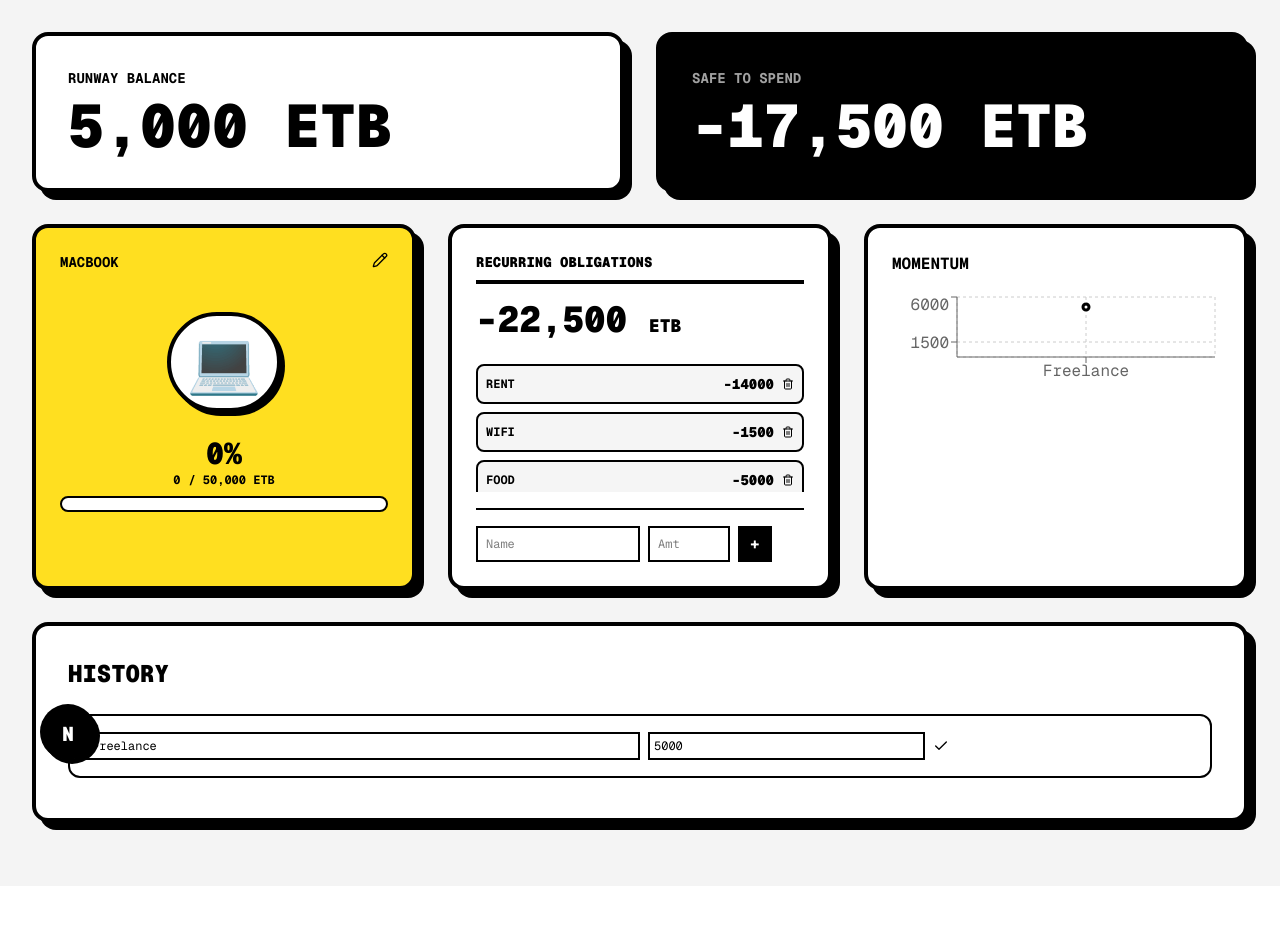
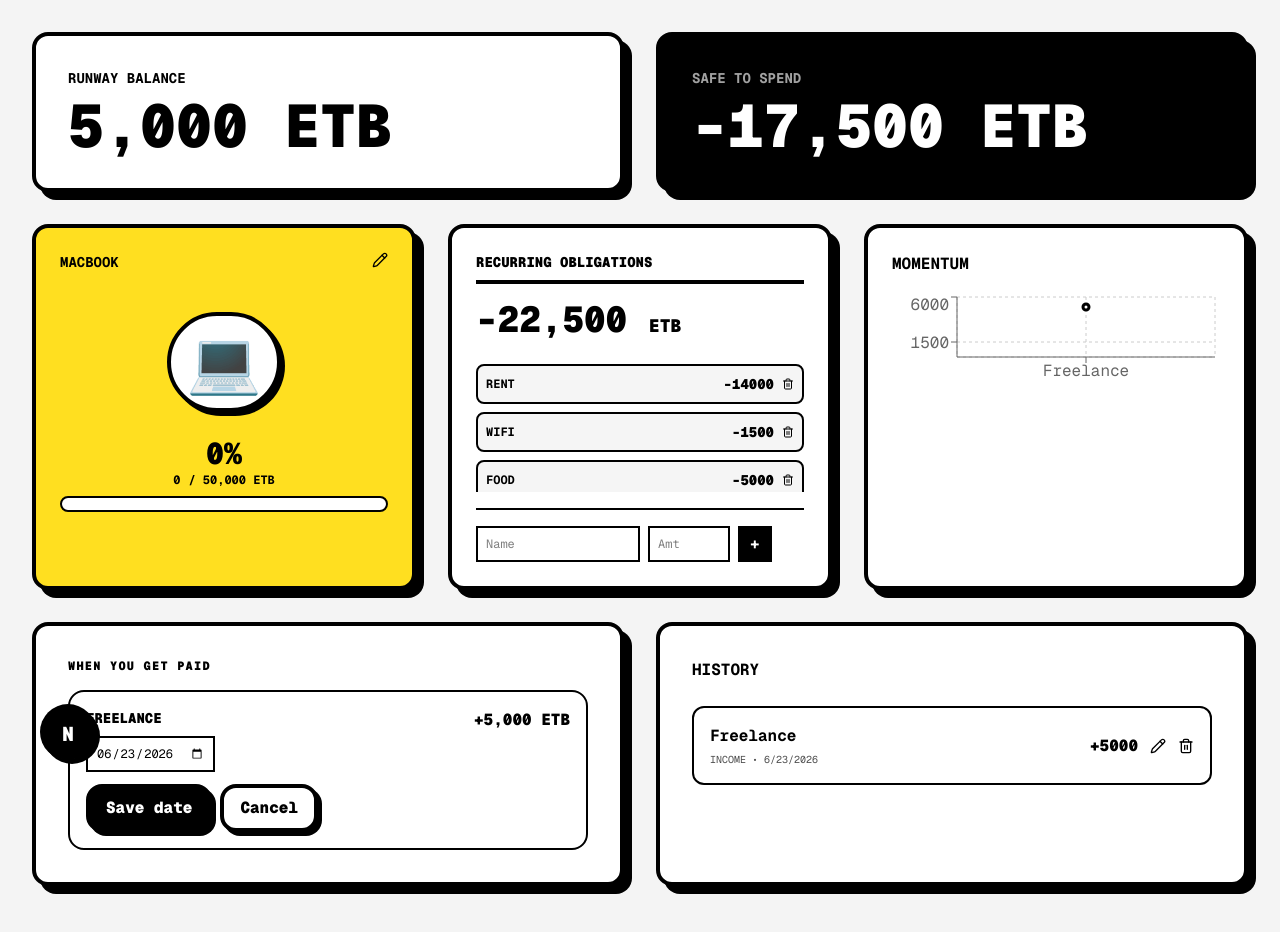
Before and after one commit to natebemakingshii/INCOME-TRACKER, a Next.js app: page / in a window 1280 px wide. Both pictures are taken after a click on the button 1154 px from the left and 744 px from the top of the page. Shown: the top 932 px of the page. Before the commit the page ends 886 px from the top, so only its background shows below. Built offline with nearby package versions, Linux system fonts and the light colour scheme; no server answers; the database is empty.

Commit message:
feat: enhance transaction management with date handling and improved UI for income display

```diff
--- a/app/page.tsx
+++ b/app/page.tsx
@@ -5,9 +5,11 @@ import { doc, getDoc, setDoc } from 'firebase/firestore';
 import { Trash2, X, Trash, Pencil, Check } from 'lucide-react';
 import { LineChart, Line, ResponsiveContainer, CartesianGrid, XAxis, YAxis } from 'recharts';
 
+type Transaction = { id: number; text: string; amount: number; type: 'income' | 'expense' | 'savings'; date: string };
+
 export default function HUD() {
   const [mounted, setMounted] = useState(false);
-  const [transactions, setTransactions] = useState([{ id: 1, text: 'Freelance', amount: 5000, type: 'income' }]);
+  const [transactions, setTransactions] = useState<Transaction[]>([{ id: 1, text: 'Freelance', amount: 5000, type: 'income', date: new Date().toISOString() }]);
   const [savings, setSavings] = useState(0);
   const [recurring, setRecurring] = useState([
     { id: 1, text: 'RENT', amount: 14000 },
@@ -25,7 +27,7 @@ export default function HUD() {
   const [formData, setFormData] = useState({ text: '', amount: '', type: 'income' as 'income' | 'expense' | 'savings' });
   const [newRec, setNewRec] = useState({ text: '', amount: '' });
   const [editingId, setEditingId] = useState<number | null>(null);
-  const [editData, setEditData] = useState({ text: '', amount: '' });
+  const [editData, setEditData] = useState({ text: '', amount: '', date: new Date().toISOString() });
 
   // Load from Firestore
   useEffect(() => {
@@ -34,7 +36,14 @@ export default function HUD() {
       const docSnap = await getDoc(docRef);
       if (docSnap.exists()) {
         const data = docSnap.data();
-        setTransactions(data.transactions);
+        const tx = (data.transactions || []).map((item: unknown) => {
+          const transaction = item as Partial<Transaction>;
+          return {
+            ...(transaction as Transaction),
+            date: transaction?.date ? new Date(transaction.date as string).toISOString() : new Date().toISOString(),
+          } as Transaction;
+        });
+        setTransactions(tx);
         setSavings(data.savings);
         setRecurring(data.recurring);
       }
@@ -63,11 +72,17 @@ export default function HUD() {
     .filter(t => t.type === 'expense')
     .reduce((acc, t) => acc + t.amount, 0), [transactions]);
 
+  const incomeTransactions = useMemo(() => transactions.filter(t => t.type === 'income'), [transactions]);
+
   const currentBalance = useMemo(() => {
     return totalIncome - totalExpenses - savings;
   }, [totalIncome, totalExpenses, savings]);
 
   const safeToSpend = useMemo(() => currentBalance - totalRecurring, [currentBalance, totalRecurring]);
+
+  const updateTransactionDate = (id: number, date: string) => {
+    setTransactions(prev => prev.map(t => t.id === id ? { ...t, date } : t));
+  };
 
   const savingsPercent = useMemo(() => Math.min(Math.round((goalAmount === 0 ? 0 : (savings / goalAmount) * 100)), 100), [savings, goalAmount]);
 
@@ -82,8 +97,11 @@ export default function HUD() {
   const addTransaction = () => {
     const amount = Number(formData.amount);
     if (!amount) return;
-    if (formData.type === 'savings') { setSavings(prev => prev + amount); }
-    else { setTransactions([...transactions, { id: Date.now(), text: formData.text || 'Entry', amount, type: formData.type }]); }
+    if (formData.type === 'savings') {
+      setSavings(prev => prev + amount);
+    } else {
+      setTransactions([...transactions, { id: Date.now(), text: formData.text || 'Entry', amount, type: formData.type, date: new Date().toISOString() }]);
+    }
     setIsModalOpen(false);
     setFormData({ text: '', amount: '', type: 'income' });
   };
@@ -169,28 +187,81 @@ export default function HUD() {
         </div>
       </div>
 
-      <section className="border-4 border-black bg-white p-8 shadow-[8px_8px_0px_0px_rgba(0,0,0,1)] rounded-2xl mb-8">
-        <h2 className="text-2xl font-black mb-6">HISTORY</h2>
-        {transactions.map(t => (
-          <div key={t.id} className="flex justify-between items-center border-2 border-black p-4 mb-2 rounded-xl">
-            {editingId === t.id ? (
-              <div className="flex gap-2 w-full">
-                <input className="border-2 border-black p-1 text-xs w-1/2" defaultValue={t.text} onChange={(e) => setEditData({...editData, text: e.target.value})} />
-                <input className="border-2 border-black p-1 text-xs w-1/4" defaultValue={t.amount} onChange={(e) => setEditData({...editData, amount: e.target.value})} />
-                <button onClick={() => { setTransactions(transactions.map(tr => tr.id === t.id ? { ...tr, text: editData.text, amount: Number(editData.amount) } : tr)); setEditingId(null); }}><Check size={16}/></button>
+      <section className="grid grid-cols-1 md:grid-cols-2 gap-8 mb-8">
+        <div className="border-4 border-black p-8 bg-white shadow-[8px_8px_0px_0px_rgba(0,0,0,1)] rounded-2xl">
+          <h2 className="text-xs font-black uppercase tracking-widest mb-4">When you get paid</h2>
+          <div className="space-y-4">
+            {incomeTransactions.map((income) => (
+              <div key={income.id} className="border-2 border-black p-4 rounded-2xl flex flex-col gap-3">
+                <div className="flex justify-between items-start gap-4">
+                  <div>
+                    <p className="font-black text-sm uppercase">{income.text}</p>
+                    {editingId === income.id ? (
+                      <input
+                        type="date"
+                        className="mt-2 border-2 border-black p-2 text-xs"
+                        value={editData.date.slice(0, 10)}
+                        onChange={(e) => setEditData({ ...editData, date: new Date(e.target.value).toISOString() })}
+                      />
+                    ) : (
+                      <p className="text-xs opacity-70 mt-2">{new Date(income.date).toLocaleDateString()}</p>
+                    )}
+                  </div>
+                  <div className="text-right">
+                    <p className="font-black">+{income.amount.toLocaleString()} ETB</p>
+                  </div>
+                </div>
+                {editingId === income.id ? (
+                  <div className="flex gap-2 flex-wrap">
+                    <button
+                      onClick={() => {
+                        updateTransactionDate(income.id, editData.date);
+                        setEditingId(null);
+                      }}
+                      className="bg-black text-white px-4 py-2 border-4 border-black font-black rounded-2xl shadow-[4px_4px_0px_0px_rgba(0,0,0,1)]"
+                    >
+                      Save date
+                    </button>
+                    <button
+                      onClick={() => setEditingId(null)}
+                      className="bg-white text-black px-4 py-2 border-4 border-black font-black rounded-2xl shadow-[4px_4px_0px_0px_rgba(0,0,0,1)]"
+                    >
+                      Cancel
+                    </button>
+                  </div>
+                ) : (
+                  <button
+                    onClick={() => {
+                      setEditingId(income.id);
+                      setEditData({ text: income.text, amount: income.amount.toString(), date: income.date });
+                    }}
+                    className="self-start bg-black text-white px-4 py-2 border-4 border-black font-black rounded-2xl shadow-[4px_4px_0px_0px_rgba(0,0,0,1)]"
+                  >
+                    Edit pay date
+                  </button>
+                )}
               </div>
-            ) : (
-              <>
-                <span className="font-bold">{t.text}</span>
-                <div className="flex gap-4 items-center">
-                  <span className="font-bold">{t.type === 'income' ? '+' : '-'}{t.amount}</span>
-                  <button onClick={() => {setEditingId(t.id); setEditData({text: t.text, amount: t.amount.toString()})}}><Pencil size={16}/></button>
+            ))}
+          </div>
+        </div>
+        <div className="border-4 border-black p-8 bg-white shadow-[8px_8px_0px_0px_rgba(0,0,0,1)] rounded-2xl">
+          <h2 className="font-bold mb-6">HISTORY</h2>
+          <div className="space-y-3">
+            {transactions.map(t => (
+              <div key={t.id} className="flex justify-between items-center border-2 border-black p-4 rounded-xl">
+                <div className="space-y-1">
+                  <p className="font-bold">{t.text}</p>
+                  <p className="text-[10px] opacity-70">{t.type.toUpperCase()} • {new Date(t.date).toLocaleDateString()}</p>
+                </div>
+                <div className="flex gap-3 items-center">
+                  <span className="font-black">{t.type === 'income' ? '+' : '-'}{t.amount}</span>
+                  <button onClick={() => {setEditingId(t.id); setEditData({text: t.text, amount: t.amount.toString(), date: t.date })}}><Pencil size={16}/></button>
                   <button onClick={() => setTransactions(transactions.filter(x => x.id !== t.id))}><Trash2 size={16}/></button>
                 </div>
-              </>
-            )}
+              </div>
+            ))}
           </div>
-        ))}
+        </div>
       </section>
 
       <button onClick={() => setIsModalOpen(true)} className="fixed bottom-10 left-10 bg-black text-white p-4 font-black text-xl rounded-full w-14 h-14 shadow-[4px_4px_0px_0px_rgba(0,0,0,1)] hover:scale-105 transition-transform">N</button>
```
